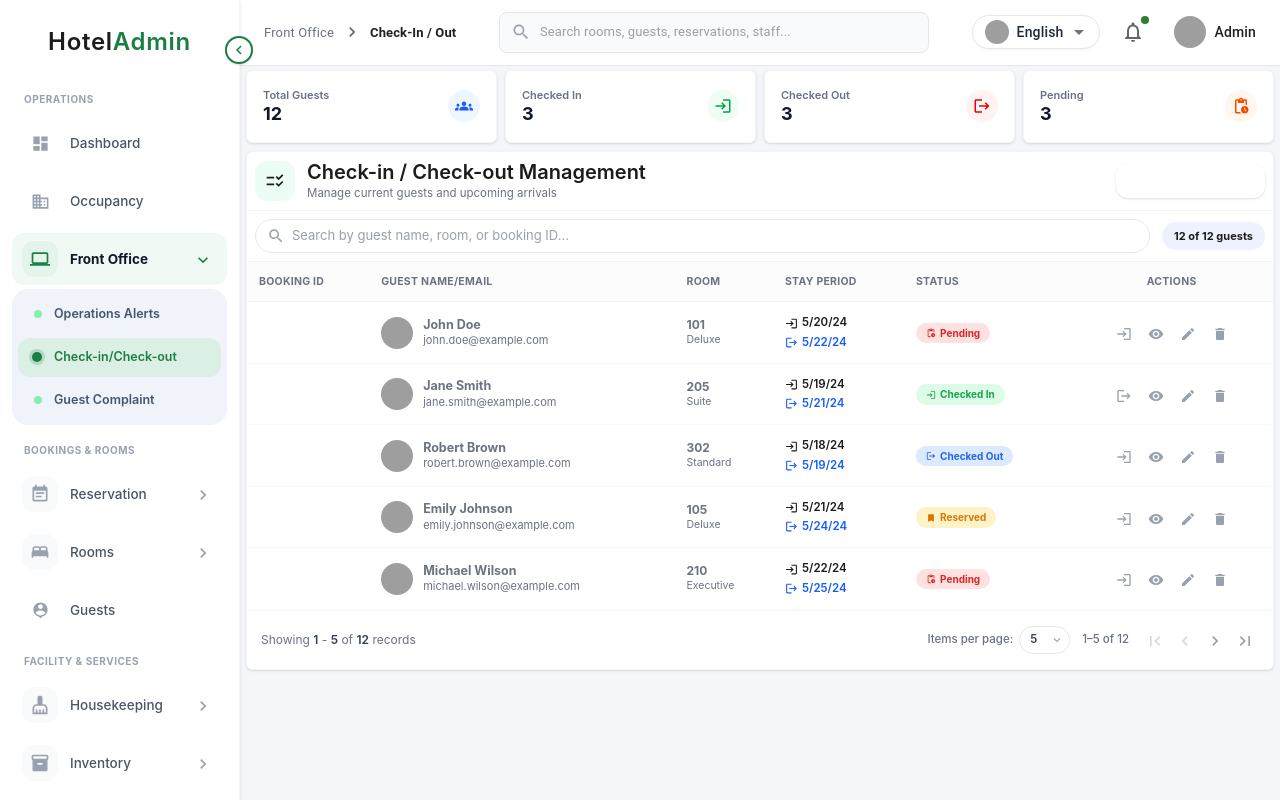
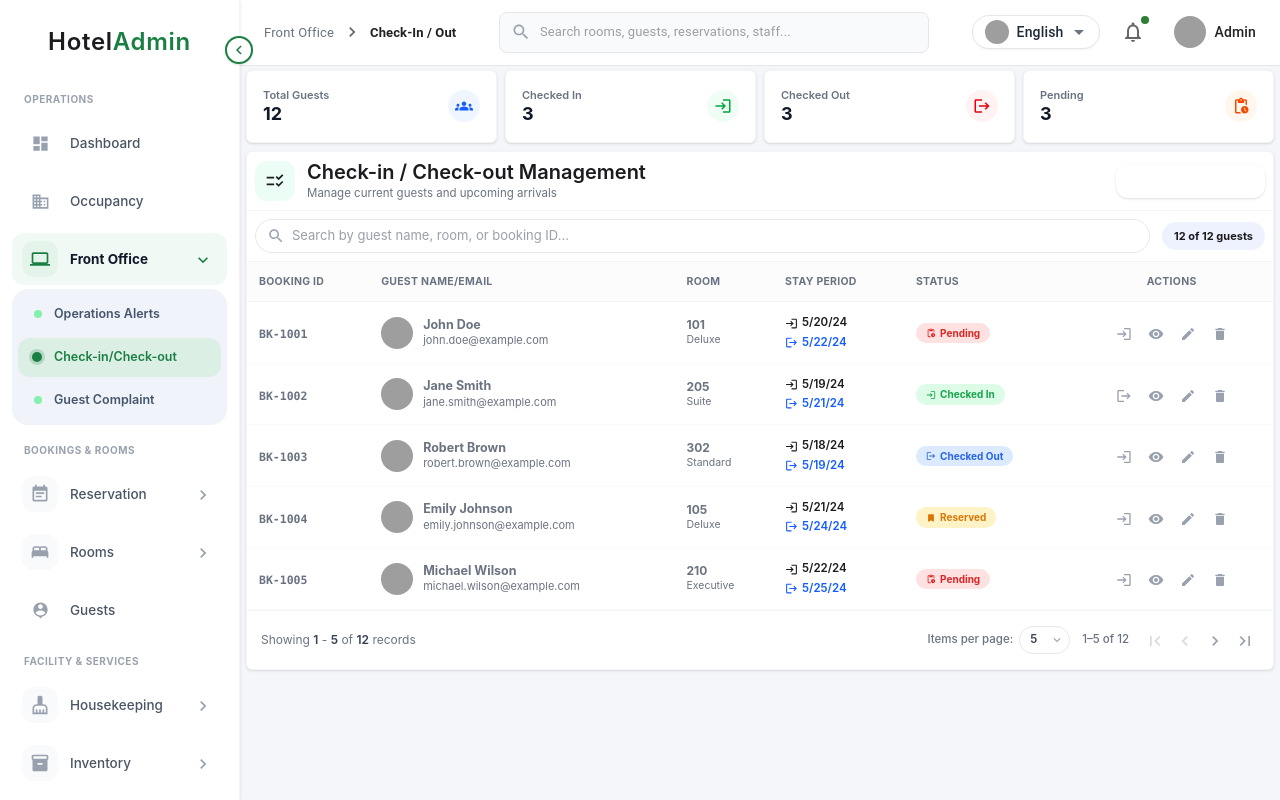
Before and after one commit to sanaullah-7/Hotel-Software, a React (Vite) app in the folder Client/: page /front-office/check-in-out in a window 1280 px wide. Built offline with nearby package versions, Linux system fonts and the light colour scheme; grey boxes are pictures that could not be loaded; the HTML template or start-up script is replaced by a standard one.

Commit message:
fix(front-office): display booking ID correctly in check-in/check-out table

```diff
--- a/Client/src/features/front-office/components/CheckInOutTable.jsx
+++ b/Client/src/features/front-office/components/CheckInOutTable.jsx
@@ -134,7 +134,7 @@ export default function CheckInOutTable({
                   >
                     <td className="py-3 px-3">
                       <span className="font-mono text-[11.5px] font-semibold text-gray-500">
-                        {guest.bookingId}
+                        {guest.bookingId || guest.id}
                       </span>
                     </td>
                     <td className="py-3 px-3">
--- a/Client/src/features/front-office/pages/CheckInOut.jsx
+++ b/Client/src/features/front-office/pages/CheckInOut.jsx
@@ -10,18 +10,18 @@ import {
 import CheckInOutDeleteModal from '../components/CheckInOutDeleteModal';
 
 export const initialGuests = [
-  { id: 'BK-1001', name: 'John Doe', email: 'john.doe@example.com', room: '101', roomType: 'Deluxe', checkIn: '5/20/24', checkOut: '5/22/24', status: 'Pending' },
-  { id: 'BK-1002', name: 'Jane Smith', email: 'jane.smith@example.com', room: '205', roomType: 'Suite', checkIn: '5/19/24', checkOut: '5/21/24', status: 'Checked In' },
-  { id: 'BK-1003', name: 'Robert Brown', email: 'robert.brown@example.com', room: '302', roomType: 'Standard', checkIn: '5/18/24', checkOut: '5/19/24', status: 'Checked Out' },
-  { id: 'BK-1004', name: 'Emily Johnson', email: 'emily.johnson@example.com', room: '105', roomType: 'Deluxe', checkIn: '5/21/24', checkOut: '5/24/24', status: 'Reserved' },
-  { id: 'BK-1005', name: 'Michael Wilson', email: 'michael.wilson@example.com', room: '210', roomType: 'Executive', checkIn: '5/22/24', checkOut: '5/25/24', status: 'Pending' },
-  { id: 'BK-1006', name: 'Sarah Davis', email: 'sarah.davis@example.com', room: '112', roomType: 'Standard', checkIn: '5/16/24', checkOut: '5/18/24', status: 'Checked Out' },
-  { id: 'BK-1007', name: 'David Lee', email: 'david.lee@example.com', room: '308', roomType: 'Suite', checkIn: '5/23/24', checkOut: '5/27/24', status: 'Checked In' },
-  { id: 'BK-1008', name: 'Laura Martinez', email: 'laura.martinez@example.com', room: '406', roomType: 'Deluxe', checkIn: '5/24/24', checkOut: '5/26/24', status: 'Reserved' },
-  { id: 'BK-1009', name: 'Chris Anderson', email: 'chris.anderson@example.com', room: '118', roomType: 'Standard', checkIn: '5/15/24', checkOut: '5/17/24', status: 'Checked Out' },
-  { id: 'BK-1010', name: 'Olivia Taylor', email: 'olivia.taylor@example.com', room: '221', roomType: 'Executive', checkIn: '5/25/24', checkOut: '5/28/24', status: 'Pending' },
-  { id: 'BK-1011', name: 'Daniel Thomas', email: 'daniel.thomas@example.com', room: '133', roomType: 'Deluxe', checkIn: '5/17/24', checkOut: '5/20/24', status: 'Checked In' },
-  { id: 'BK-1012', name: 'Sophia White', email: 'sophia.white@example.com', room: '409', roomType: 'Suite', checkIn: '5/26/24', checkOut: '5/29/24', status: 'Reserved' },
+  { id: 'BK-1001', bookingId: 'BK-1001', name: 'John Doe', email: 'john.doe@example.com', room: '101', roomType: 'Deluxe', checkIn: '5/20/24', checkOut: '5/22/24', status: 'Pending' },
+  { id: 'BK-1002', bookingId: 'BK-1002', name: 'Jane Smith', email: 'jane.smith@example.com', room: '205', roomType: 'Suite', checkIn: '5/19/24', checkOut: '5/21/24', status: 'Checked In' },
+  { id: 'BK-1003', bookingId: 'BK-1003', name: 'Robert Brown', email: 'robert.brown@example.com', room: '302', roomType: 'Standard', checkIn: '5/18/24', checkOut: '5/19/24', status: 'Checked Out' },
+  { id: 'BK-1004', bookingId: 'BK-1004', name: 'Emily Johnson', email: 'emily.johnson@example.com', room: '105', roomType: 'Deluxe', checkIn: '5/21/24', checkOut: '5/24/24', status: 'Reserved' },
+  { id: 'BK-1005', bookingId: 'BK-1005', name: 'Michael Wilson', email: 'michael.wilson@example.com', room: '210', roomType: 'Executive', checkIn: '5/22/24', checkOut: '5/25/24', status: 'Pending' },
+  { id: 'BK-1006', bookingId: 'BK-1006', name: 'Sarah Davis', email: 'sarah.davis@example.com', room: '112', roomType: 'Standard', checkIn: '5/16/24', checkOut: '5/18/24', status: 'Checked Out' },
+  { id: 'BK-1007', bookingId: 'BK-1007', name: 'David Lee', email: 'david.lee@example.com', room: '308', roomType: 'Suite', checkIn: '5/23/24', checkOut: '5/27/24', status: 'Checked In' },
+  { id: 'BK-1008', bookingId: 'BK-1008', name: 'Laura Martinez', email: 'laura.martinez@example.com', room: '406', roomType: 'Deluxe', checkIn: '5/24/24', checkOut: '5/26/24', status: 'Reserved' },
+  { id: 'BK-1009', bookingId: 'BK-1009', name: 'Chris Anderson', email: 'chris.anderson@example.com', room: '118', roomType: 'Standard', checkIn: '5/15/24', checkOut: '5/17/24', status: 'Checked Out' },
+  { id: 'BK-1010', bookingId: 'BK-1010', name: 'Olivia Taylor', email: 'olivia.taylor@example.com', room: '221', roomType: 'Executive', checkIn: '5/25/24', checkOut: '5/28/24', status: 'Pending' },
+  { id: 'BK-1011', bookingId: 'BK-1011', name: 'Daniel Thomas', email: 'daniel.thomas@example.com', room: '133', roomType: 'Deluxe', checkIn: '5/17/24', checkOut: '5/20/24', status: 'Checked In' },
+  { id: 'BK-1012', bookingId: 'BK-1012', name: 'Sophia White', email: 'sophia.white@example.com', room: '409', roomType: 'Suite', checkIn: '5/26/24', checkOut: '5/29/24', status: 'Reserved' },
 ];
 
 export default function CheckInOut() {
@@ -88,8 +88,10 @@ export default function CheckInOut() {
     const nextNum = guests.length
       ? Math.max(...guests.map((g) => parseInt(g.id.split('-')[1], 10))) + 1
       : 1001;
+    const newId = form.bookingId?.trim() || `BK-${nextNum}`;
     const newGuest = {
-      id: `BK-${nextNum}`,
+      id: newId,
+      bookingId: newId,
       name: form.name.trim(),
       email:
         form.email.trim() ||
```
Also changed, not shown: 1 other file (tests, documents, lock files or other folders).
